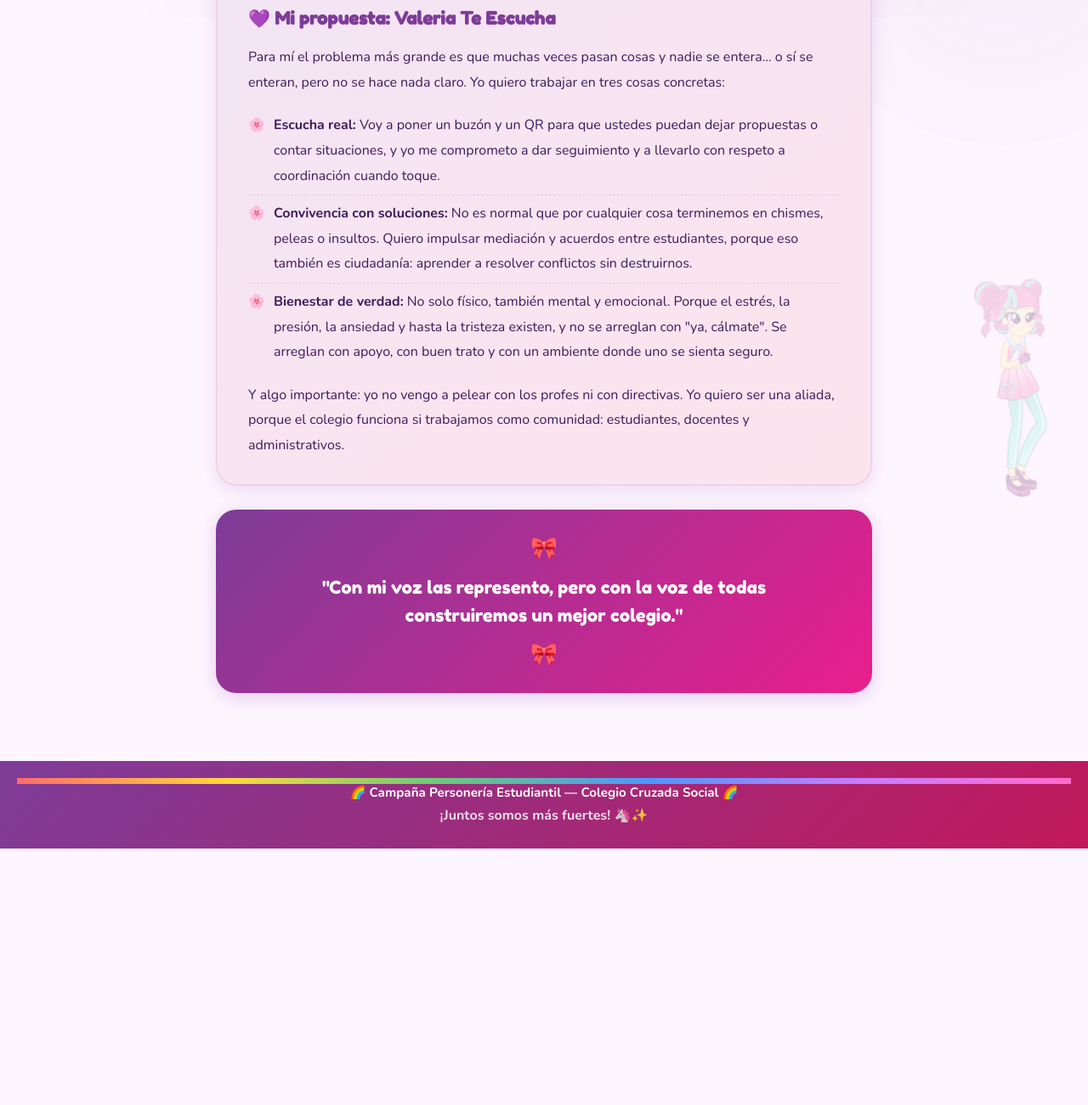
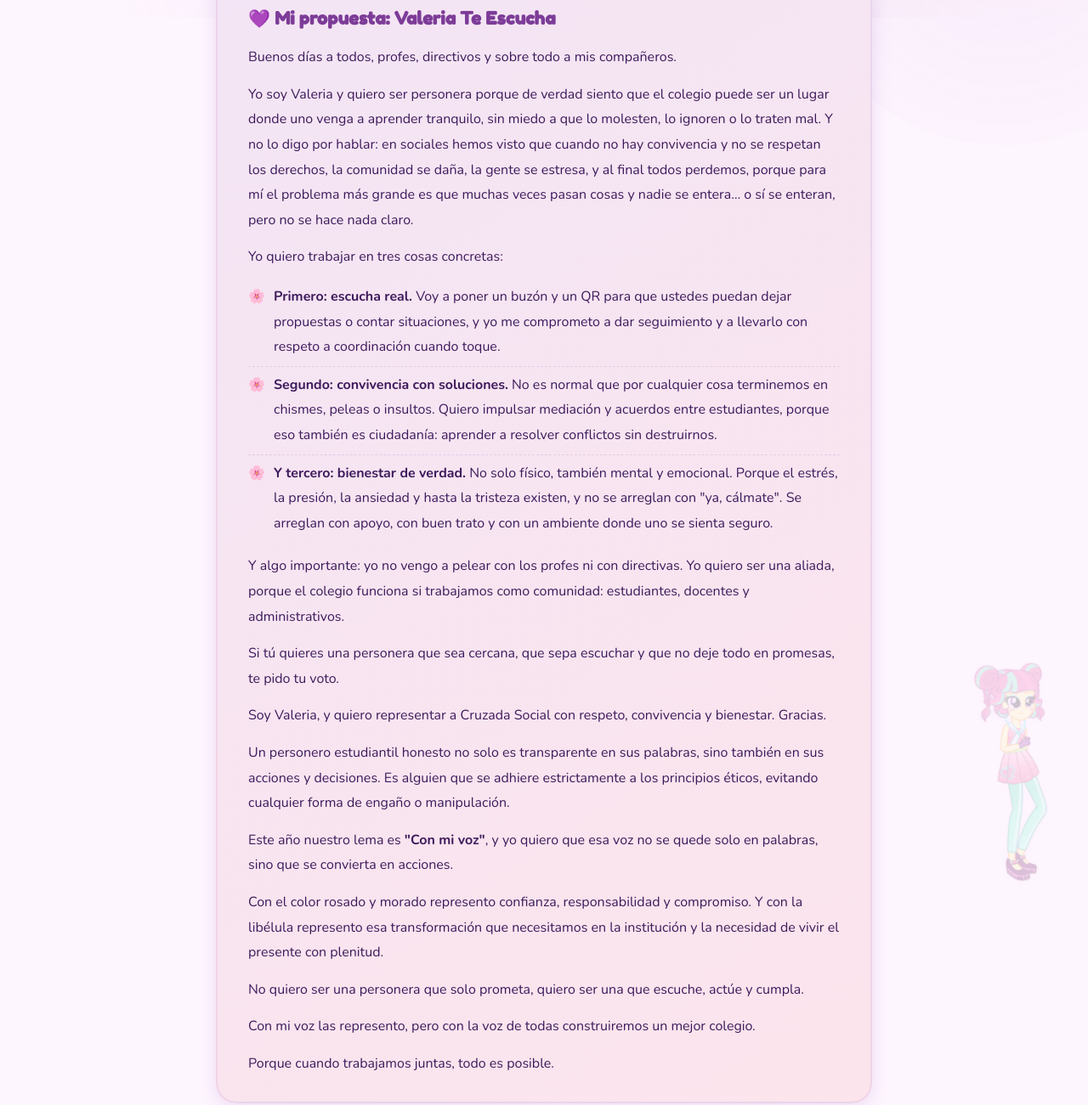
Before and after one commit to arolong/Valeria-personera, a website built with Vite: page discurso.html in a window 1280 px wide. Shown: the part 779-2080 px from the top of the page at 85% size. Before the commit the page ends 1778 px from the top, so only its background shows below. Built offline with nearby package versions, Linux system fonts and the light colour scheme.

Commit message:
Cambios en el apartado de discurso y lema nuevo

```diff
--- a/discurso.html
+++ b/discurso.html
@@ -51,29 +51,66 @@
     <div class="content-card accent-card">
       <h3>💜 Mi propuesta: Valeria Te Escucha</h3>
       <p>
-        Para mí el problema más grande es que muchas veces pasan cosas y nadie se entera… o sí se enteran,
-        pero no se hace nada claro. Yo quiero trabajar en tres cosas concretas:
+        Buenos días a todos, profes, directivos y sobre todo a mis compañeros.
       </p>
-      <ul style="margin-top:14px;">
+      <p style="margin-top:14px;">
+        Yo soy Valeria y quiero ser personera porque de verdad siento que el colegio puede ser un lugar donde
+        uno venga a aprender tranquilo, sin miedo a que lo molesten, lo ignoren o lo traten mal. Y no lo digo
+        por hablar: en sociales hemos visto que cuando no hay convivencia y no se respetan los derechos, la
+        comunidad se daña, la gente se estresa, y al final todos perdemos, porque para mí el problema más
+        grande es que muchas veces pasan cosas y nadie se entera… o sí se enteran, pero no se hace nada claro.
+      </p>
+      <p style="margin-top:14px;">Yo quiero trabajar en tres cosas concretas:</p>
+      <ul style="margin-top:10px;">
         <li>
-          <strong>Escucha real:</strong> Voy a poner un buzón y un QR para que ustedes puedan dejar propuestas
-          o contar situaciones, y yo me comprometo a dar seguimiento y a llevarlo con respeto a coordinación
-          cuando toque.
+          <strong>Primero: escucha real.</strong> Voy a poner un buzón y un QR para que ustedes puedan dejar
+          propuestas o contar situaciones, y yo me comprometo a dar seguimiento y a llevarlo con respeto a
+          coordinación cuando toque.
         </li>
         <li>
-          <strong>Convivencia con soluciones:</strong> No es normal que por cualquier cosa terminemos en chismes,
-          peleas o insultos. Quiero impulsar mediación y acuerdos entre estudiantes, porque eso también es
-          ciudadanía: aprender a resolver conflictos sin destruirnos.
+          <strong>Segundo: convivencia con soluciones.</strong> No es normal que por cualquier cosa terminemos
+          en chismes, peleas o insultos. Quiero impulsar mediación y acuerdos entre estudiantes, porque eso
+          también es ciudadanía: aprender a resolver conflictos sin destruirnos.
         </li>
         <li>
-          <strong>Bienestar de verdad:</strong> No solo físico, también mental y emocional. Porque el estrés,
-          la presión, la ansiedad y hasta la tristeza existen, y no se arreglan con "ya, cálmate". Se arreglan
-          con apoyo, con buen trato y con un ambiente donde uno se sienta seguro.
+          <strong>Y tercero: bienestar de verdad.</strong> No solo físico, también mental y emocional. Porque
+          el estrés, la presión, la ansiedad y hasta la tristeza existen, y no se arreglan con "ya, cálmate".
+          Se arreglan con apoyo, con buen trato y con un ambiente donde uno se sienta seguro.
         </li>
       </ul>
       <p style="margin-top:14px;">
         Y algo importante: yo no vengo a pelear con los profes ni con directivas. Yo quiero ser una aliada,
         porque el colegio funciona si trabajamos como comunidad: estudiantes, docentes y administrativos.
+      </p>
+      <p style="margin-top:14px;">
+        Si tú quieres una personera que sea cercana, que sepa escuchar y que no deje todo en promesas,
+        te pido tu voto.
+      </p>
+      <p style="margin-top:14px;">
+        Soy Valeria, y quiero representar a Cruzada Social con respeto, convivencia y bienestar. Gracias.
+      </p>
+      <p style="margin-top:14px;">
+        Un personero estudiantil honesto no solo es transparente en sus palabras, sino también en sus acciones
+        y decisiones. Es alguien que se adhiere estrictamente a los principios éticos, evitando cualquier forma
+        de engaño o manipulación.
+      </p>
+      <p style="margin-top:14px;">
+        Este año nuestro lema es <strong>"Con mi voz"</strong>, y yo quiero que esa voz no se quede solo en
+        palabras, sino que se convierta en acciones.
+      </p>
+      <p style="margin-top:14px;">
+        Con el color rosado y morado represento confianza, responsabilidad y compromiso. Y con la libélula
+        represento esa transformación que necesitamos en la institución y la necesidad de vivir el presente
+        con plenitud.
+      </p>
+      <p style="margin-top:14px;">
+        No quiero ser una personera que solo prometa, quiero ser una que escuche, actúe y cumpla.
+      </p>
+      <p style="margin-top:14px;">
+        Con mi voz las represento, pero con la voz de todas construiremos un mejor colegio.
+      </p>
+      <p style="margin-top:14px;">
+        Porque cuando trabajamos juntas, todo es posible.
       </p>
     </div>
 
```
Also changed, not shown: propuestas.html (+6 -0 lines).
